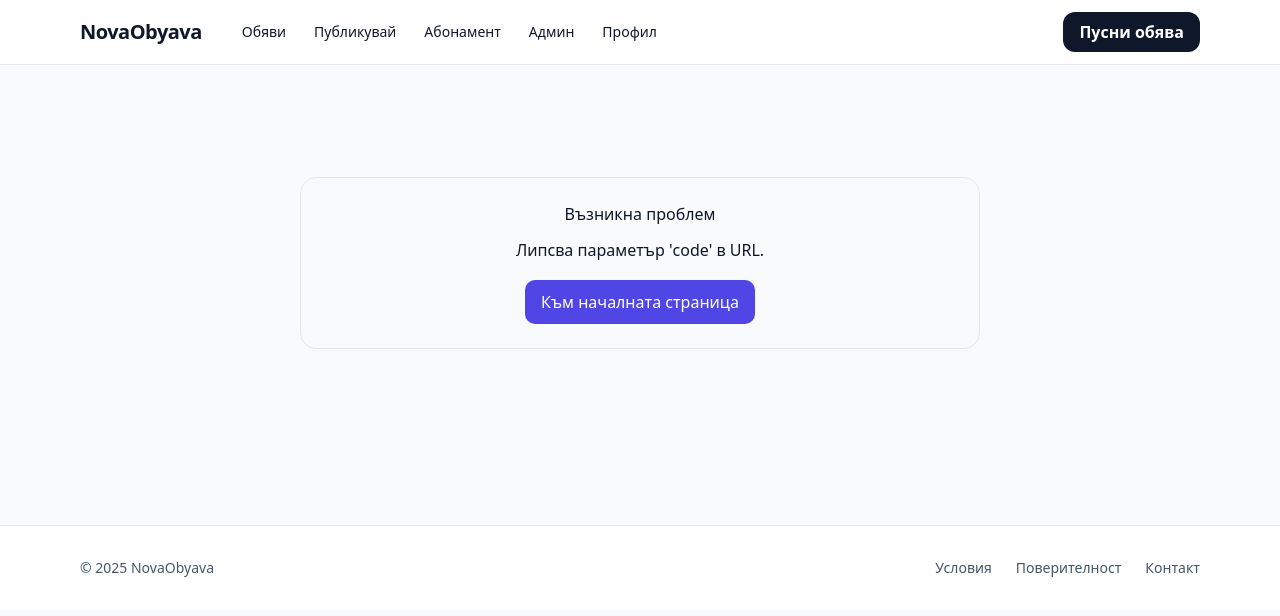
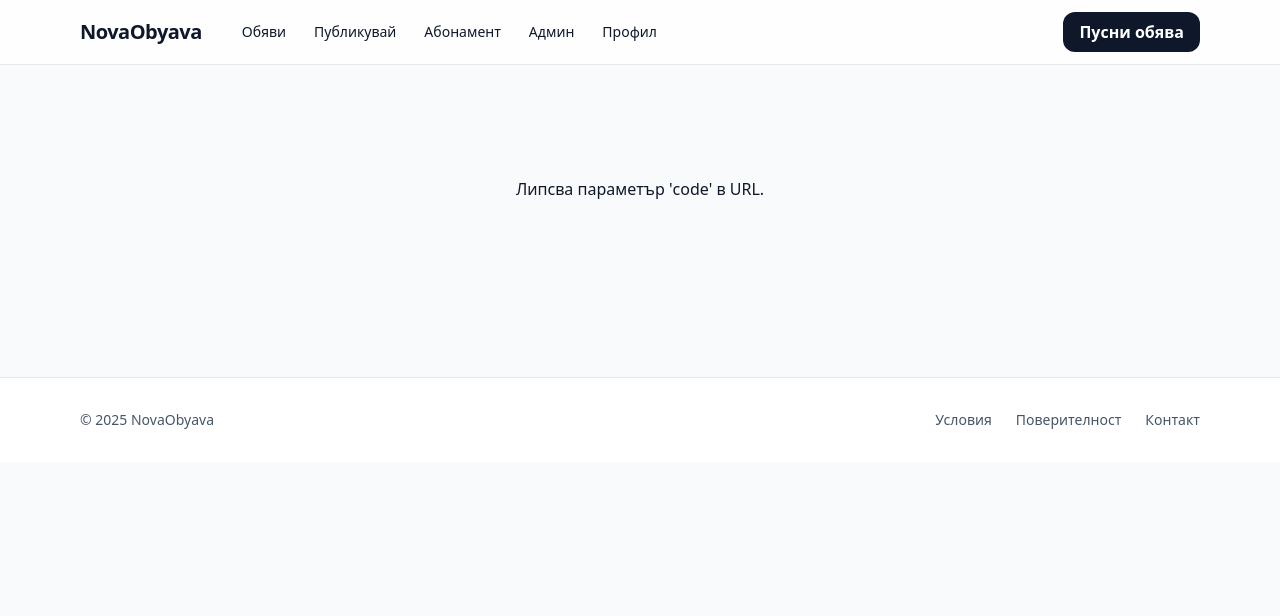
Before and after one commit to Love4e/newobqva, a Next.js app: page /auth/callback in a window 1280 px wide. Shown: the top 616 px of the page. Built offline with nearby package versions, Linux system fonts and the light colour scheme; no server answers.

Commit message:
Update page.tsx

```diff
--- a/app/auth/callback/page.tsx
+++ b/app/auth/callback/page.tsx
@@ -1,93 +1,56 @@
 // app/auth/callback/page.tsx
 "use client";
 
-import { useEffect, useState } from "react";
+import { Suspense, useEffect, useState } from "react";
 import { useRouter, useSearchParams } from "next/navigation";
-import { createClient } from "@supabase/supabase-js";
+import { supabase } from "@/lib/supabase-browser";
 
-const supabase = createClient(
-  process.env.NEXT_PUBLIC_SUPABASE_URL!,
-  process.env.NEXT_PUBLIC_SUPABASE_ANON_KEY!,
-  {
-    auth: {
-      persistSession: true,
-      autoRefreshToken: true,
-      detectSessionInUrl: true,
-    },
-  }
-);
+// кажи на Next да не пререндерира статично тази страница
+export const dynamic = "force-dynamic";
+export const revalidate = 0;
 
-export default function AuthCallbackPage() {
+function CallbackInner() {
   const router = useRouter();
-  const searchParams = useSearchParams();
-  const [status, setStatus] = useState<"loading" | "ok" | "error">("loading");
-  const [message, setMessage] = useState("Проверяваме връзката...");
+  const sp = useSearchParams();
+  const [txt, setTxt] = useState("Проверяваме връзката...");
 
   useEffect(() => {
-    const run = async () => {
-      const errorDesc = searchParams.get("error_description");
+    (async () => {
+      const errorDesc = sp.get("error_description");
       if (errorDesc) {
-        setStatus("error");
-        setMessage("Грешка: " + decodeURIComponent(errorDesc));
+        setTxt("Грешка: " + decodeURIComponent(errorDesc));
         return;
       }
-
-      const code = searchParams.get("code");
+      const code = sp.get("code");
       if (!code) {
-        setStatus("error");
-        setMessage("Липсва параметър 'code' в URL.");
+        setTxt("Липсва параметър 'code' в URL.");
         return;
       }
-
       const { error } = await supabase.auth.exchangeCodeForSession(code);
-
       if (error) {
-        setStatus("error");
-        setMessage("Грешка при входа: " + error.message);
+        setTxt("Грешка при входа: " + error.message);
         return;
       }
-
-      setStatus("ok");
-      setMessage("Успешно влизане! Пренасочваме…");
-
-      // сменете /profile с желаната защитена страница
+      setTxt("Успешно влизане! Пренасочваме…");
       router.replace("/profile");
-    };
-
-    run();
-    // eslint-disable-next-line react-hooks/exhaustive-deps
-  }, []);
+    })();
+  }, [sp, router]);
 
   return (
-    <main
-      style={{
-        maxWidth: 680,
-        margin: "80px auto",
-        textAlign: "center",
-        padding: "24px",
-        borderRadius: 16,
-        border: "1px solid rgba(0,0,0,0.08)",
-      }}
-    >
-      <h1 style={{ marginBottom: 12 }}>
-        {status === "loading" ? "Обработваме входа…" : status === "ok" ? "Готово" : "Възникна проблем"}
-      </h1>
-      <p>{message}</p>
-      {status === "error" && (
-        <button
-          onClick={() => router.push("/")}
-          style={{
-            marginTop: 18,
-            padding: "10px 16px",
-            borderRadius: 10,
-            background: "#4f46e5",
-            color: "#fff",
-            cursor: "pointer",
-          }}
-        >
-          Към началната страница
-        </button>
-      )}
+    <main style={{ maxWidth: 680, margin: "80px auto", textAlign: "center" }}>
+      <h1>{txt}</h1>
     </main>
   );
 }
+
+export default function AuthCallbackPage() {
+  return (
+    <Suspense fallback={
+      <main style={{ maxWidth: 680, margin: "80px auto", textAlign: "center" }}>
+        <h1>Зареждане…</h1>
+      </main>
+    }>
+      <CallbackInner />
+    </Suspense>
+  );
+}
```
